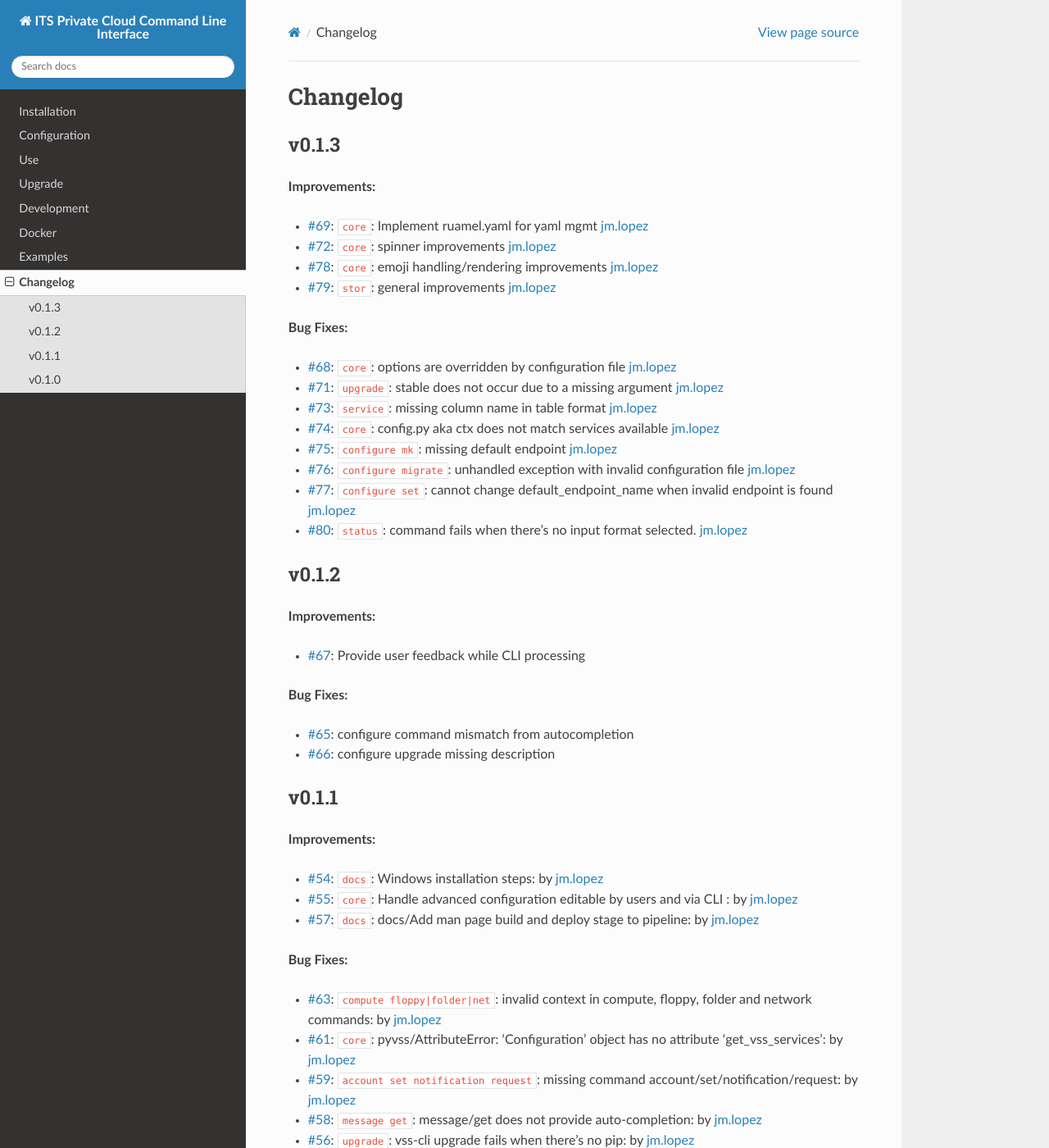
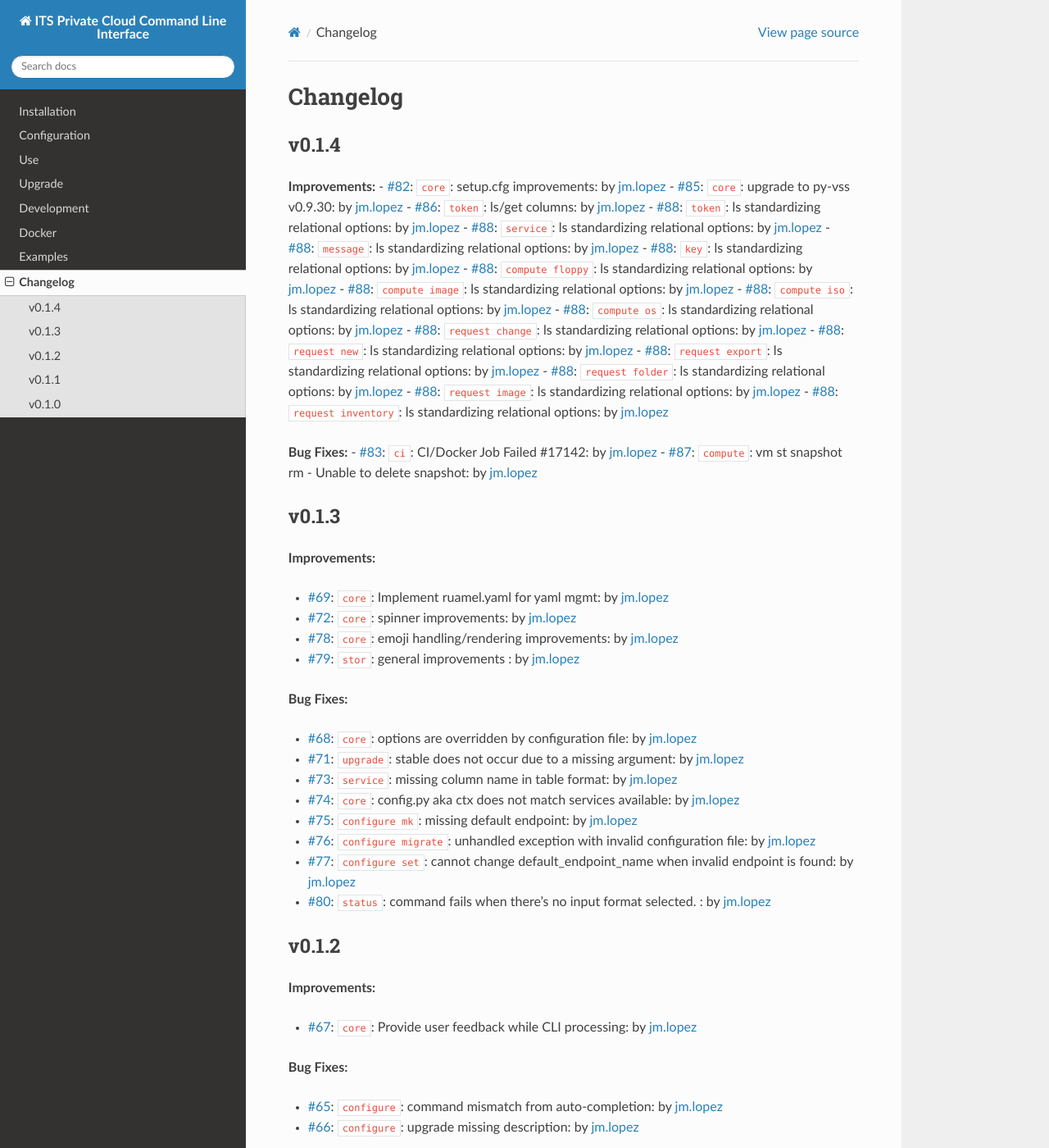
Before and after one commit to EIS-ITS/vss-cli, a Sphinx documentation site: the page built from docs/changelog.rst, in a window 1280 px wide and 1400 px high. Shown: the whole window at 82% size. Built offline with Sphinx 7.4.7 and the Read the Docs theme 2.0.0, drawn with Linux system fonts in a browser that asks for light colours; the version number could not be read and is left out; some of the changed text lies outside the part shown.

Commit message:
Issue #89: 🎉 Version release v0.1.4 - Bump version: 0.1.4-dev4 → 0.1.4   - vss-cli/const.py   - docker/Dockerfile   - docker/docker-vss-cli   - .bumpversion.cfg - Update changelog:   - CHANGELOG.md - fixes #89

```diff
--- a/docs/changelog.rst
+++ b/docs/changelog.rst
@@ -1,39 +1,65 @@
 =========
 Changelog
 =========
+
+v0.1.4
+======
+
+**Improvements:**
+- `#82`_: ``core``: setup.cfg improvements: by `jm.lopez`_
+- `#85`_: ``core``: upgrade to py-vss v0.9.30: by `jm.lopez`_
+- `#86`_: ``token``: ls/get columns: by `jm.lopez`_
+- `#88`_: ``token``: ls standardizing relational options: by `jm.lopez`_
+- `#88`_: ``service``: ls standardizing relational options: by `jm.lopez`_
+- `#88`_: ``message``: ls standardizing relational options: by `jm.lopez`_
+- `#88`_: ``key``: ls standardizing relational options: by `jm.lopez`_
+- `#88`_: ``compute floppy``: ls standardizing relational options: by `jm.lopez`_
+- `#88`_: ``compute image``: ls standardizing relational options: by `jm.lopez`_
+- `#88`_: ``compute iso``: ls standardizing relational options: by `jm.lopez`_
+- `#88`_: ``compute os``: ls standardizing relational options: by `jm.lopez`_
+- `#88`_: ``request change``: ls standardizing relational options: by `jm.lopez`_
+- `#88`_: ``request new``: ls standardizing relational options: by `jm.lopez`_
+- `#88`_: ``request export``: ls standardizing relational options: by `jm.lopez`_
+- `#88`_: ``request folder``: ls standardizing relational options: by `jm.lopez`_
+- `#88`_: ``request image``: ls standardizing relational options: by `jm.lopez`_
+- `#88`_: ``request inventory``: ls standardizing relational options: by `jm.lopez`_
+
+**Bug Fixes:**
+- `#83`_: ``ci``: CI/Docker Job Failed #17142: by `jm.lopez`_
+- `#87`_: ``compute``: vm st snapshot rm - Unable to delete snapshot: by `jm.lopez`_
 
 v0.1.3
 ======
 
 **Improvements:**
 
-- `#69`_: ``core``: Implement ruamel.yaml for yaml mgmt `jm.lopez`_
-- `#72`_: ``core``: spinner improvements `jm.lopez`_
-- `#78`_: ``core``: emoji handling/rendering improvements `jm.lopez`_
-- `#79`_: ``stor``: general improvements  `jm.lopez`_
+- `#69`_: ``core``: Implement ruamel.yaml for yaml mgmt: by `jm.lopez`_
+- `#72`_: ``core``: spinner improvements: by `jm.lopez`_
+- `#78`_: ``core``: emoji handling/rendering improvements: by `jm.lopez`_
+- `#79`_: ``stor``: general improvements : by `jm.lopez`_
 
 **Bug Fixes:**
 
-- `#68`_: ``core``: options are overridden by configuration file `jm.lopez`_
-- `#71`_: ``upgrade``: stable does not occur due to a missing argument `jm.lopez`_
-- `#73`_: ``service``: missing column name in table format `jm.lopez`_
-- `#74`_: ``core``: config.py aka ctx does not match services available `jm.lopez`_
-- `#75`_: ``configure mk``: missing default endpoint `jm.lopez`_
-- `#76`_: ``configure migrate``: unhandled exception with invalid configuration file `jm.lopez`_
-- `#77`_: ``configure set``: cannot change default_endpoint_name when invalid endpoint is found `jm.lopez`_
-- `#80`_: ``status``: command fails when there's no input format selected.  `jm.lopez`_
+- `#68`_: ``core``: options are overridden by configuration file: by `jm.lopez`_
+- `#71`_: ``upgrade``: stable does not occur due to a missing argument: by `jm.lopez`_
+- `#73`_: ``service``: missing column name in table format: by `jm.lopez`_
+- `#74`_: ``core``: config.py aka ctx does not match services available: by `jm.lopez`_
+- `#75`_: ``configure mk``: missing default endpoint: by `jm.lopez`_
+- `#76`_: ``configure migrate``: unhandled exception with invalid configuration file: by `jm.lopez`_
+- `#77`_: ``configure set``: cannot change default_endpoint_name when invalid endpoint is found: by `jm.lopez`_
+- `#80`_: ``status``: command fails when there's no input format selected. : by `jm.lopez`_
 
 v0.1.2
 ======
 
 **Improvements:**
 
-- `#67`_: Provide user feedback while CLI processing
+- `#67`_: ``core``: Provide user feedback while CLI processing: by `jm.lopez`_
 
 **Bug Fixes:**
 
-- `#65`_: configure command mismatch from autocompletion
-- `#66`_: configure upgrade missing description
+- `#65`_: ``configure``: command mismatch from auto-completion: by `jm.lopez`_
+- `#66`_: ``configure``: upgrade missing description: by `jm.lopez`_
 
 v0.1.1
 ======
@@ -54,7 +80,7 @@ v0.1.1
 
 **New Features:**
 
-- `#62`_: ``request change set scheduled``: request/change/set scheduled and scheduled_datetime: by [jm.lopez]
+- `#62`_: ``request change set scheduled``: request/change/set scheduled and scheduled_datetime: by `jm.lopez`_
 
 v0.1.0
 ======
@@ -110,6 +136,13 @@ v0.1.0
 
 .. Links to issues section
 
+
+.. _`#88`: https://gitlab-ee.eis.utoronto.ca/vss/vss-cli/issues/88
+.. _`#87`: https://gitlab-ee.eis.utoronto.ca/vss/vss-cli/issues/87
+.. _`#86`: https://gitlab-ee.eis.utoronto.ca/vss/vss-cli/issues/86
+.. _`#85`: https://gitlab-ee.eis.utoronto.ca/vss/vss-cli/issues/85
+.. _`#83`: https://gitlab-ee.eis.utoronto.ca/vss/vss-cli/issues/83
+.. _`#82`: https://gitlab-ee.eis.utoronto.ca/vss/vss-cli/issues/82
 .. _`#80`: https://gitlab-ee.eis.utoronto.ca/vss/vss-cli/issues/80
 .. _`#79`: https://gitlab-ee.eis.utoronto.ca/vss/vss-cli/issues/79
 .. _`#78`: https://gitlab-ee.eis.utoronto.ca/vss/vss-cli/issues/78
```
Also changed, not shown: CHANGELOG.md (+25 -0 lines), .bumpversion.cfg, 3 other files.
